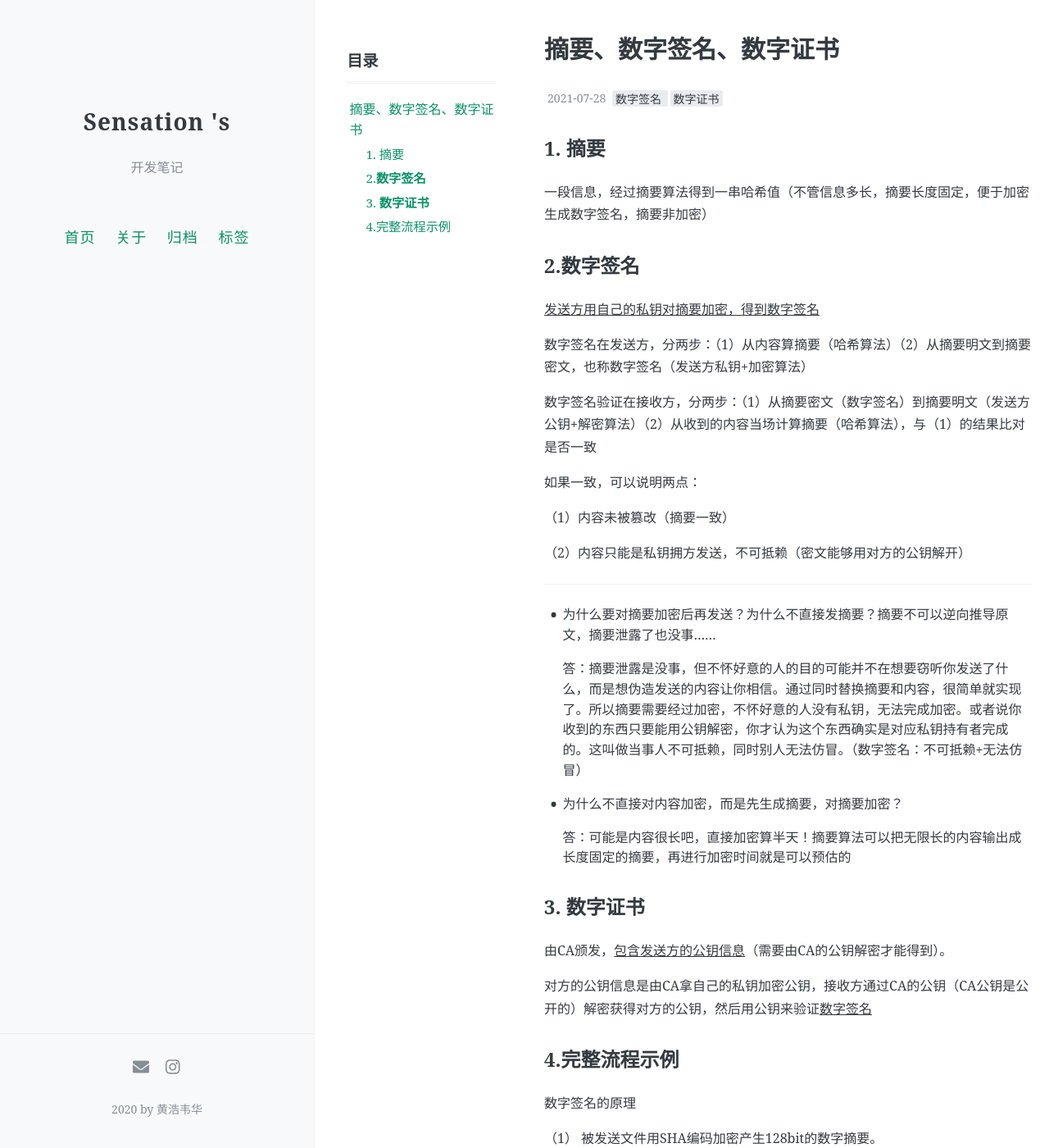
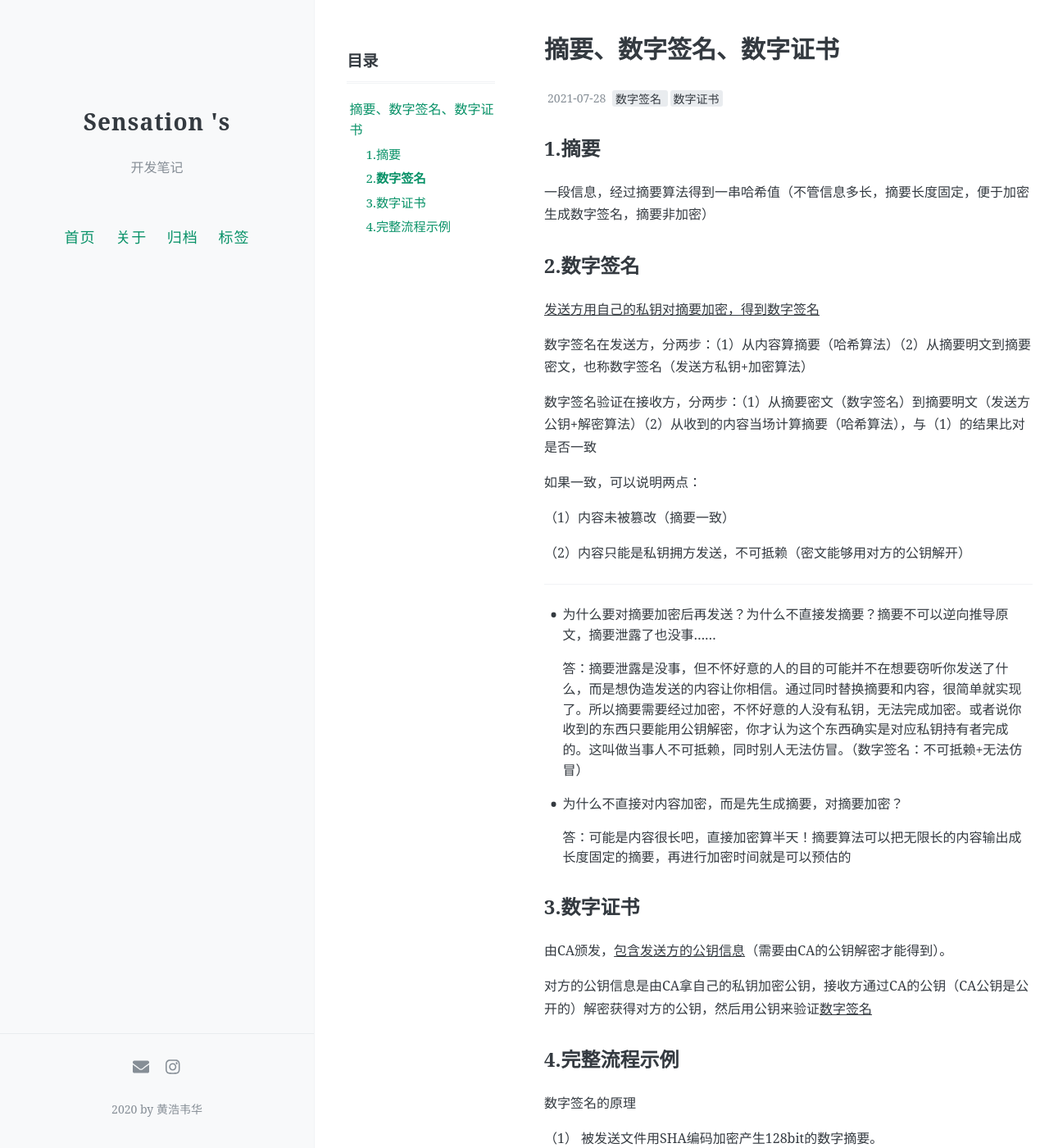
Before and after one commit to SensationG/blog, a Jekyll site: the page built from _posts/2021-07-28-digest.md, in a window 1280 px wide and 1400 px high. Shown: the whole window at 82% size. Built offline with Jekyll 4.4.1, drawn with Linux system fonts in a browser that asks for light colours; comment, search, counter and statistics services are not loaded.

Commit message:
数字签名、数字摘要、数字证书笔记 格式调整

```diff
--- a/_posts/2021-07-28-digest.md
+++ b/_posts/2021-07-28-digest.md
@@ -8,7 +8,7 @@ toc: true
 tags:  [数字签名,数字证书]
 ---
 
-## 1. 摘要
+## 1.摘要
 
 一段信息，经过摘要算法得到一串哈希值（不管信息多长，摘要长度固定，便于加密生成数字签名，摘要非加密）
 
@@ -36,7 +36,7 @@ tags:  [数字签名,数字证书]
 
   答：可能是内容很长吧，直接加密算半天！摘要算法可以把无限长的内容输出成长度固定的摘要，再进行加密时间就是可以预估的
 
-## 3. **数字证书**
+## 3.数字证书
 
 由CA颁发，<u>包含发送方的公钥信息</u>（需要由CA的公钥解密才能得到）。
 
```
